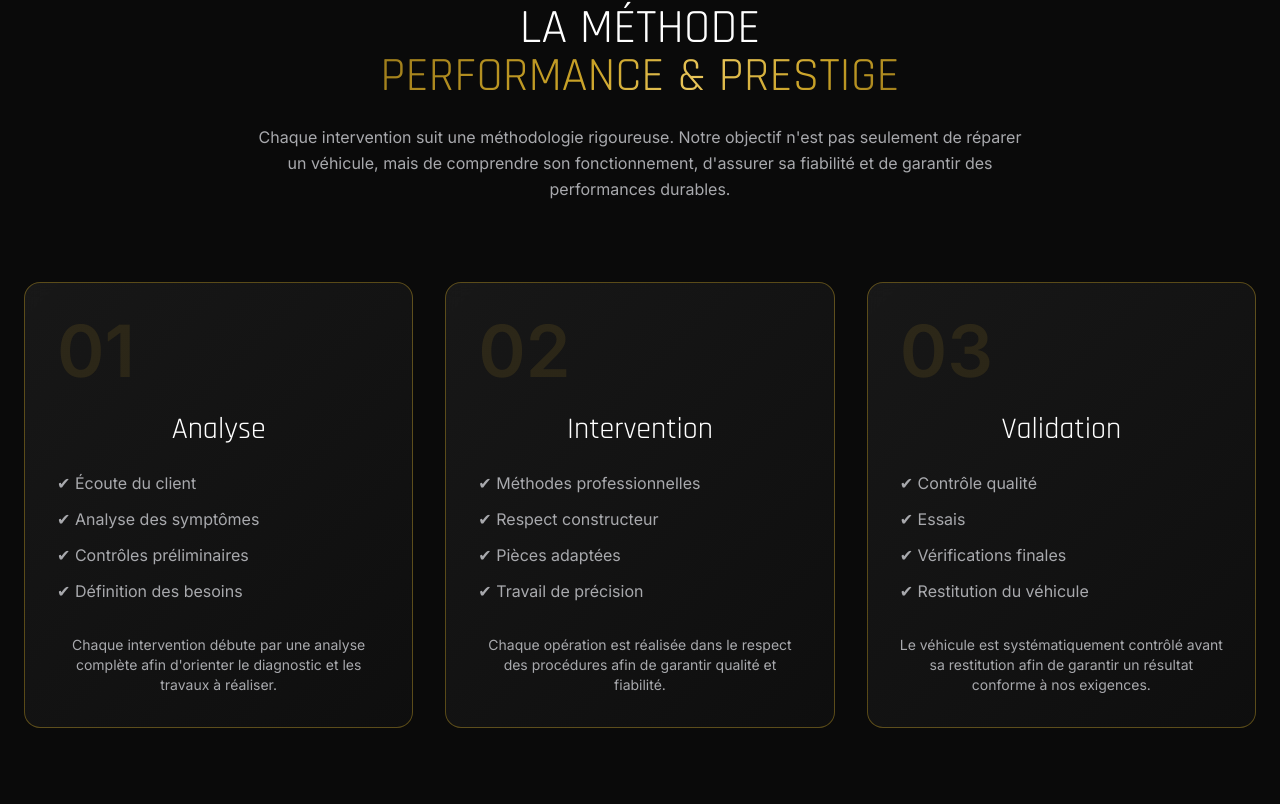
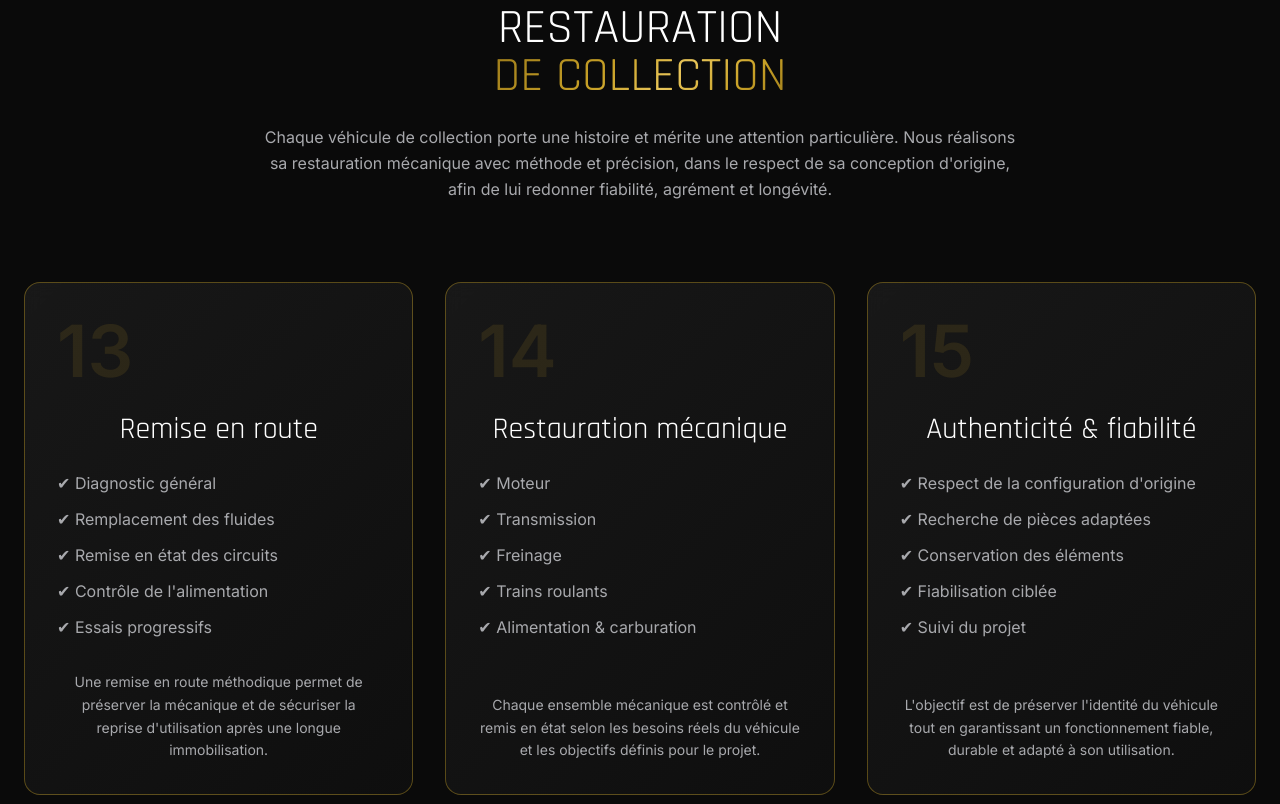
Before and after one commit to PerformancePrestigeAcademy/performance-prestige-academy, a React (Vite) app: page /maintenance in a window 1280 px wide. Shown: the part 5296-6100 px from the top of the page. Built offline with nearby package versions, Linux system fonts and the light colour scheme.

Commit message:
PATCH 015 v1
Section restauration

```diff
--- a/src/Pages/MaintenancePage.tsx
+++ b/src/Pages/MaintenancePage.tsx
@@ -618,6 +618,137 @@ Notre expérience du terrain nous permet d'accompagner les projets les plus ambi
 
 
 {/* ===========================
+    RESTAURATION DE COLLECTION
+=========================== */}
+
+<section
+id="restauration"
+className="scroll-mt-32 py-24 bg-[#0A0A0A]"
+>
+
+  <div className="max-w-7xl mx-auto px-6">
+
+    <div className="text-center mb-20">
+
+     <p className="font-racing text-xl tracking-[0.4em] text-[#C9A227] mb-4">
+     RESTAURATION
+     </p>
+
+     <h2 className="font-racing text-5xl mb-6">
+     RESTAURATION
+     <br />
+     <span className="gold-gradient">
+     DE COLLECTION
+     </span>
+     </h2>
+
+     <p className="max-w-3xl mx-auto text-[#A8A9AD] leading-relaxed">
+      Chaque véhicule de collection porte une histoire et mérite une attention particulière.
+      Nous réalisons sa restauration mécanique avec méthode et précision, dans le respect
+      de sa conception d'origine, afin de lui redonner fiabilité, agrément et longévité.
+     </p>
+
+    </div>
+
+      <div className="grid lg:grid-cols-3 gap-8">
+
+{/* Carte 13 */}
+
+        <div className="bg-dark-card gold-border rounded-2xl service-card p-8 h-full flex flex-col">
+
+         <p className="text-7xl font-black text-[#C9A22720] mb-6">
+             13
+             </p>
+
+         <h3 className="font-racing text-3xl mb-6 text-center">
+         Remise en route
+         </h3>
+
+         <ul className="space-y-3 text-[#A8A9AD] mb-8">
+
+         <li>✔ Diagnostic général</li>
+         <li>✔ Remplacement des fluides</li>
+         <li>✔ Remise en état des circuits</li>
+         <li>✔ Contrôle de l'alimentation</li>
+         <li>✔ Essais progressifs</li>
+
+         </ul>
+
+         <p className="mt-auto text-sm text-[#A8A9AD] leading-relaxed text-center">
+         Une remise en route méthodique permet de préserver la mécanique et de sécuriser
+         la reprise d'utilisation après une longue immobilisation.
+         </p>
+
+        </div>
+
+{/* Carte 14 */}
+
+        <div className="bg-dark-card gold-border rounded-2xl service-card p-8 h-full flex flex-col">
+
+         <p className="text-7xl font-black text-[#C9A22720] mb-6">
+             14
+             </p>
+
+         <h3 className="font-racing text-3xl mb-6 text-center">
+         Restauration mécanique
+         </h3>
+
+         <ul className="space-y-3 text-[#A8A9AD] mb-8">
+
+         <li>✔ Moteur</li>
+         <li>✔ Transmission</li>
+         <li>✔ Freinage</li>
+         <li>✔ Trains roulants</li>
+         <li>✔ Alimentation & carburation</li>
+
+         </ul>
+
+         <p className="mt-auto text-sm text-[#A8A9AD] leading-relaxed text-center">
+         Chaque ensemble mécanique est contrôlé et remis en état selon les besoins réels
+         du véhicule et les objectifs définis pour le projet.
+         </p>
+
+        </div>
+
+{/* Carte 15 */}
+
+        <div className="bg-dark-card gold-border rounded-2xl service-card p-8 h-full flex flex-col">
+
+         <p className="text-7xl font-black text-[#C9A22720] mb-6">
+             15
+             </p>
+
+         <h3 className="font-racing text-3xl mb-6 text-center">
+         Authenticité & fiabilité
+         </h3>
+
+         <ul className="space-y-3 text-[#A8A9AD] mb-8">
+
+         <li>✔ Respect de la configuration d'origine</li>
+         <li>✔ Recherche de pièces adaptées</li>
+         <li>✔ Conservation des éléments</li>
+         <li>✔ Fiabilisation ciblée</li>
+         <li>✔ Suivi du projet</li>
+
+         </ul>
+
+         <p className="mt-auto text-sm text-[#A8A9AD] leading-relaxed text-center">
+         L'objectif est de préserver l'identité du véhicule tout en garantissant
+         un fonctionnement fiable, durable et adapté à son utilisation.
+         </p>
+
+        </div>
+
+      </div>
+
+    </div>
+
+</section>
+
+
+
+
+{/* ===========================
     LA MÉTHODE PPA
 =========================== */}
 
```
